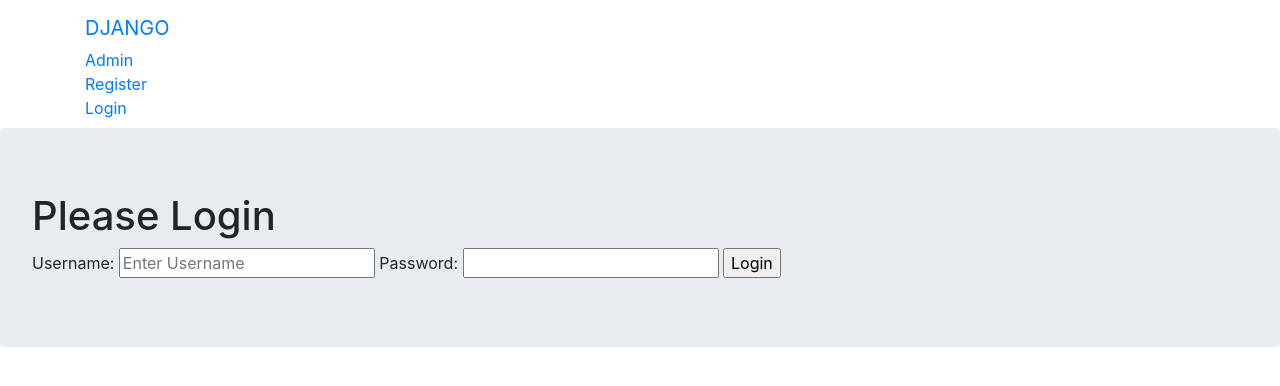
After one commit to Senior-Design-Lend/lend, a Django app: page /login/user_login/ in a window 1280 px wide. The commit adds this page. Shown: the top 386 px of the page. Run offline with Django 3.2, Linux system fonts and the light colour scheme; some libraries are stand-ins or nearby versions.

Commit message:
FIRST DRAFT LOGIN REGISTRATION

```diff
--- a/lendproject/urls.py
+++ b/lendproject/urls.py
@@ -17,8 +17,11 @@ from django.contrib import admin
 from django.urls import path, include
 from login import views
 
+
 urlpatterns = [
     path('admin/', admin.site.urls),
     path('', views.index, name='index'),
     path('login/', include('login.urls')),
+    path('logout/', views.user_logout, name='logout'),
+    path('special/', views.special,name='special')
 ]
--- a/login/admin.py
+++ b/login/admin.py
@@ -1,6 +1,5 @@
 from django.contrib import admin
-from login.models import User, Item
+from login.models import UserProfileInfo
 # Register your models here.
 
-admin.site.register(User)
-admin.site.register(Item)
+admin.site.register(UserProfileInfo)
--- a/login/urls.py
+++ b/login/urls.py
@@ -1,7 +1,10 @@
 from django.urls import path, include
 from login import views
 
+
+app_name = 'login'
+
 urlpatterns = [
-    path('', views.index, name='index'),
-
+    path('register/', views.register,name='register'),
+    path('user_login/', views.user_login, name='user_login')
 ]
--- a/login/views.py
+++ b/login/views.py
@@ -1,5 +1,71 @@
 from django.shortcuts import render
+from login.forms import UserForm, UserProfileInfoForm
+
+from django.http import HttpResponseRedirect, HttpResponse
+from django.urls import reverse
+from django.contrib.auth.decorators import login_required
+from django.contrib.auth import authenticate, login, logout
 
 # Create your views here.
 def index(request):
     return render(request, 'login/index.html')
+
+@login_required
+def special(request):
+    return HttpResponse("You are logged in!")
+
+@login_required
+def user_logout(request):
+    logout(request)
+    return HttpResponseRedirect(reverse('index'))
+
+def register(request):
+
+    registered = False
+
+    if request.method == "POST":
+        user_form = UserForm(data=request.POST)
+        profile_form = UserProfileInfoForm(data=request.POST)
+
+        if user_form.is_valid() and profile_form.is_valid():
+
+            user = user_form.save()
+            user.set_password(user.password)
+            user.save()
+
+            profile = profile_form.save(commit=False)
+            profile.user = user
+
+            if 'profile_pic' in request.FILES:
+                profile.profile_pic = request.FILES['profile_pic']
+            profile.save()
+
+            registered = True
+        else:
+            print(user_form.errors, profile_form.errors)
+    else:
+        user_form = UserForm()
+        profile_form = UserProfileInfoForm()
+    return render(request, 'login/registration.html',{'user_form':user_form,
+                                    'profile_form':profile_form,
+                                    'registered':registered})
+
+def user_login(request):
+    if request.method == 'POST':
+        username = request.POST.get('username')
+        password = request.POST.get('password')
+
+        user = authenticate(username=username, password=password)
+
+        if user:
+            if user.is_active:
+                login(request, user)
+                return HttpResponseRedirect(reverse('index'))
+            else:
+                return HttpResponse("ACCOUNT NOT ACTIVE")
+        else:
+            print("Someone tried to login and failed!")
+            print("username: {} and password {}".format(username,password))
+            return HttpResponse("invalid login details supplied!")
+    else:
+        return render(request,'login/login.html',{})
--- a/requirements.txt
+++ b/requirements.txt
@@ -1,7 +1,11 @@
+bcrypt==3.1.4
+cffi==1.11.5
 Django==2.0.3
+django-extensions==2.0.6
 Faker==0.8.12
 Pillow==5.1.0
 psycopg2==2.7.4
+pycparser==2.18
 python-dateutil==2.7.2
 pytz==2018.3
 six==1.11.0
--- /dev/null
+++ b/templates/login/base.html
@@ -0,0 +1,32 @@
+<!DOCTYPE html>
+<html lang="en" dir="ltr">
+  <head>
+    <meta charset="utf-8">
+    <title></title>
+    <link rel="stylesheet" href="https://maxcdn.bootstrapcdn.com/bootstrap/4.0.0/css/bootstrap.min.css" integrity="sha384-Gn5384xqQ1aoWXA+058RXPxPg6fy4IWvTNh0E263XmFcJlSAwiGgFAW/dAiS6JXm" crossorigin="anonymous">
+
+  </head>
+  <body>
+    <nav class='navbar navbar-default navbar-static-top'>
+      <div class="container">
+        <ul class="nav navbar-nav">
+          <li><a class="navbar-brand" href="{% url 'index' %}">DJANGO</a></li>
+          <li><a class="navbar-link" href="{% url 'admin:index' %}">Admin</a></li>
+          <li><a class="navbar-link" href="{% url 'login:register' %}">Register</a></li>
+
+          {% if user.is_authenticated %}
+          <li><a class='navbar-link' href="{% url 'logout' %}">Logout</a></li>
+
+          {% else %}
+          <li><a class="navbar-link" href="{% url 'login:user_login' %}">Login</a></li>
+
+          {% endif %}
+
+        </ul>
+
+      </div>
+    </nav>
+    {% block body_block %}
+    {% endblock %}
+  </body>
+</html>
--- /dev/null
+++ b/templates/login/login.html
@@ -0,0 +1,17 @@
+{% extends 'login/base.html' %}
+{% block body_block %}
+
+<div class="jumbotron">
+  <h1>Please Login</h1>
+  <form action="{% url 'login:user_login' %}" method="POST">
+      {% csrf_token %}
+
+      <label for="username">Username:</label>
+      <input type="text" name="username" placeholder="Enter Username">
+
+      <label for="password">Password:</label>
+      <input type="password" name="password">
+
+      <input type="submit" name="" value="Login">
+  </form>
+{% endblock %}
```
Also changed, not shown: lendproject/settings.py (+20 -3 lines), login/forms.py (added, +14 -0 lines), login/models.py (+22 -21 lines), templates/login/index.html (+7 -18 lines), templates/login/registration.html (added, +21 -0 lines), login/migrations/0001_initial.py, login/migrations/0002_auto_20180409_1906.py (added), media/profile_pic/Screen_Shot_2018-04-07_at_6.07.24_PM.png (added), media/profile_pic/schema.jpg (added).
